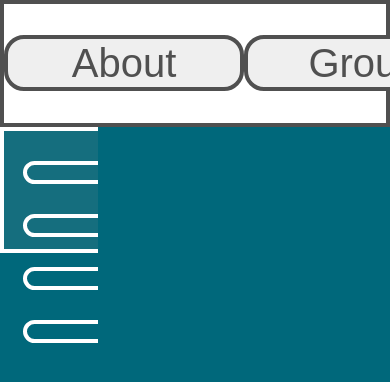
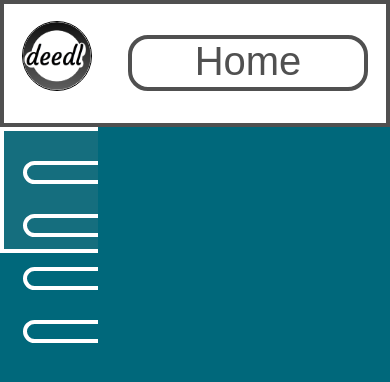
Before and after one commit to teknofage/SPD-1-3-Project, a Flask app: page / in a window 390 px wide. Shown: the top 382 px of the page. Run offline with Flask 2, Linux system fonts and the light colour scheme; the visitor is signed in with stand-in values (Sample User, id 1); data comes from the database, SQL or seed files in the repository.

Commit message:
Update navbar styles to be more responsive

```diff
--- a/app/static/styles/base.css
+++ b/app/static/styles/base.css
@@ -29,9 +29,51 @@ a {
   align-items: center;
   flex-direction: row;
   justify-content: space-around;
-  position: fixed;
-  top: 0;
-  left: 0;
+}
+
+.navbar_options {
+  width: 80%;
+  display: flex;
+  justify-content: space-around;
+}
+
+.dropdown {
+  position: relative;
+  display: none;
+  width: 15rem;
+  height: 56px;
+  border: 4px solid #505050;
+  border-radius: 20px;
+  font-size: 40px;
+  text-align: center;
+  color: #505050;
+  cursor: pointer;
+}
+
+.dropdown-content {
+  display: none;
+  position: absolute;
+  left: -4px;
+  top: 100%;
+  background-color: #f9f9f9;
+  width: 103.5%;
+  box-shadow: 0px 8px 16px 0px rgba(0, 0, 0, 0.2);
+  padding: 12px 16px;
+  border: 4px solid #505050;
+  border-bottom-right-radius: 20px;
+  border-bottom-left-radius: 20px;
+  z-index: 1000;
+  flex-direction: column;
+  align-items: space-around;
+}
+
+.dropdown:hover {
+  border-bottom-right-radius: 0;
+  border-bottom-left-radius: 0;
+}
+
+.dropdown:hover .dropdown-content {
+  display: flex;
 }
 
 .logo {
@@ -50,6 +92,7 @@ div div img {
   border-radius: 20px;
   font-size: 40px;
   color: #505050;
+  text-align: center;
 }
 
 .navbar__btn:hover {
@@ -69,6 +112,7 @@ div div img {
   top: 15%;
   left: 0;
 }
+
 #user_sidebar {
   width: 25%;
   height: 85%;
@@ -115,7 +159,27 @@ div div img {
     top: 15%;
   }
 
-  .logo {
+  .navbar_options {
     display: none;
   }
+
+  .dropdown {
+    position: relative;
+    display: inline-block;
+  }
+
+  .dropdown_content {
+    display: none;
+    position: absolute;
+    background-color: #f9f9f9;
+    min-width: 160px;
+    box-shadow: 0px 8px 16px 0px rgba(0, 0, 0, 0.2);
+    padding: 12px 16px;
+    z-index: 1;
+  }
+
+  .navbar__btn {
+    width: 100%;
+    height: 56px;
+  }
 }
--- a/app/templates/partials/navbar.html
+++ b/app/templates/partials/navbar.html
@@ -1,4 +1,4 @@
-<nav class="navbar navbar-light bg-dark row">
+<!-- <nav class="navbar navbar-light bg-dark row">
     <a class="navbar-brand col-1" href="/">
         <img src="/static/assets/deedle_trans.png" width="30" height="30" class="d-inline-block align-top" alt="Deedl">
     </a>
@@ -13,36 +13,47 @@
         {% endif %}
     </div>
 
-</nav>
+</nav> -->
 <header id="navbar">
   <div class="logo">
     <a class="navbar-brand col-1" href="/">
-            <img src="/static/assets/deedle_trans.png" width="70" height="70" class="d-inline-block align-top"
-                alt="Deedl" style="
+      <img
+        src="/static/assets/deedle_trans.png"
+        width="70"
+        height="70"
+        class="d-inline-block align-top"
+        alt="Deedl"
+        style="
                 border: 1px solid black;
                 border-radius: 50%;
                 background-color: white;
-            ">
+            "
+      />
     </a>
   </div>
-    <form action="/about">
-        <button class="navbar__btn">About</button>
-    </form>
-    <form action="/group">
-        <button class="navbar__btn">Group</button>
-    </form>
-    <form action="/group">
+  <div class="navbar_options">
+    <a class="navbar__btn" href="/about">About</a>
+    <a class="navbar__btn" href="/company">Company</a>
+    <a class="navbar__btn" href="{{ url_for('user', username=current_user.username) }}">Profile</a>
     {% if current_user.is_anonymous %}
-        <button class="navbar__btn">
-            <a href="{{ url_for('login') }}">Login</a>
-        </button>
+    <a class="navbar__btn" href="{{ url_for('login') }}">Login</a>
     {% else %}
-        <a href="{{ url_for('logout') }}">Logout</a>
+    <a class="navbar__btn" href="{{ url_for('logout') }}">Logout</a>
     {% endif %}
-    </form>
-
-    <button class="navbar__btn">
-        <a href="{{ url_for('user', username=current_user.username) }}">Profile</a>
-    </button>
-
+  </div>
+  <div class="dropdown">
+    Home
+    <div class="dropdown-content">
+      <a class="navbar__btn" href="/about">About</a>
+      <a class="navbar__btn" href="/company">Company</a>
+      <a class="navbar__btn" href="{{ url_for('user', username=current_user.username) }}"
+        >Profile</a
+      >
+      {% if current_user.is_anonymous %}
+      <a class="navbar__btn" href="{{ url_for('login') }}">Login</a>
+      {% else %}
+      <a class="navbar__btn" href="{{ url_for('logout') }}">Logout</a>
+      {% endif %}
+    </div>
+  </div>
 </header>
```
Lines whose indentation alone changed are shown as unchanged.
